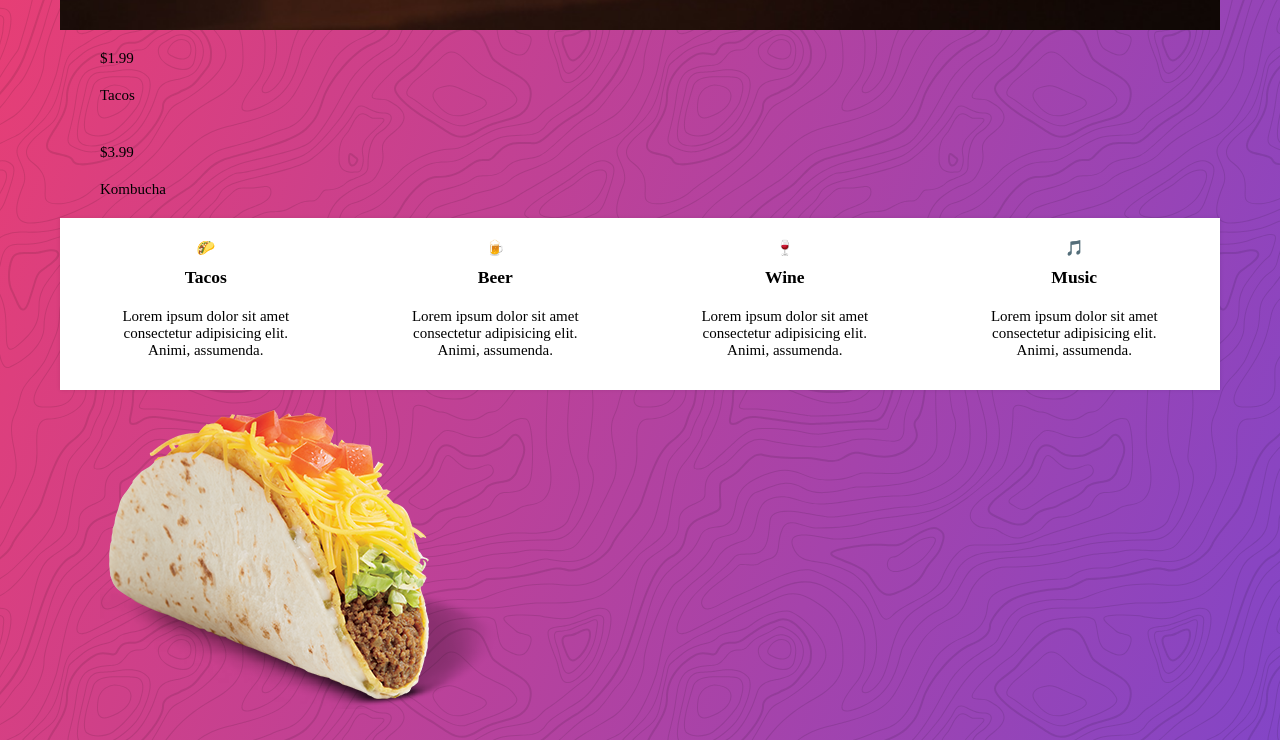
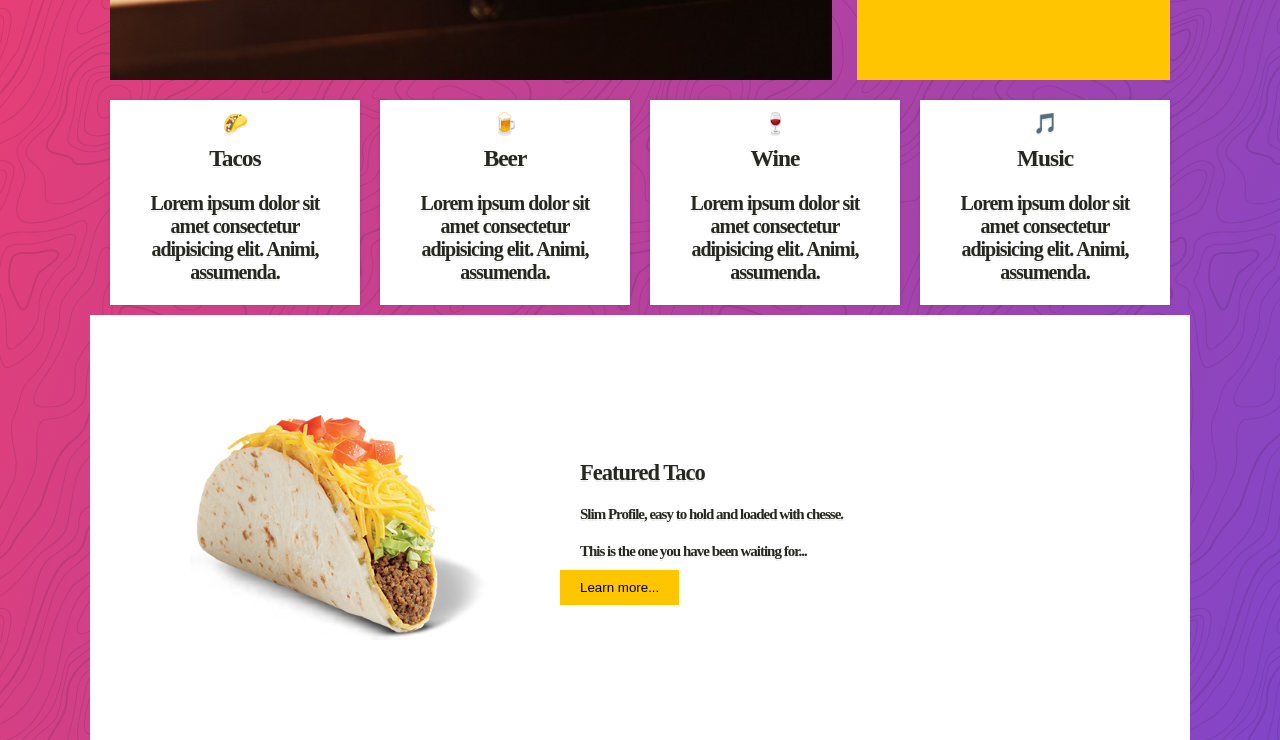
Before and after one commit to Abat01/Restaurant_page, a plain HTML site: page index.html in a window 1280 px wide. Shown: the part 800-1540 px from the top of the page. Drawn offline with Linux system fonts and the light colour scheme; files whose address does not match are found by name.

Commit message:
initial_first.html

```diff
--- a/index.html
+++ b/index.html
@@ -8,10 +8,7 @@
     <style>
 /* MAIN BACKGROUND */
 
-        body {
-            background-image: url(/Users/abatannamammedova/Desktop/html_new/topography.svg), linear-gradient(110deg, #f93d66, #6d47d9);
 
-        }
 /* MENU */
         *{
             padding: 10px 20px;
@@ -52,6 +49,90 @@
             text-align: left;
             background: #ffc600;
         }
+        .top{
+
+    display: grid;
+    grid-gap: 25px;
+    grid-template-areas: "hero hero box1"
+        "hero hero box2";
+
+        }
+        .price{
+
+font-size: 60px;
+font-weight: 300;
+box-sizing: inherit;
+}
+        .box1 {
+    grid-area: box1;
+
+        }
+        .box1{
+
+    background: var(--yellow);
+    display: grid;
+    align-items: center;
+    justify-items: center;
+    align-content: center;
+
+
+        }
+
+        :root {
+    --yellow: #ffc600;
+    --black: #272722;
+        }
+
+
+    html {
+     box-sizing: border-box;
+     font-weight: 900;
+     font-size: 10px;
+     color: var(--black);
+     text-shadow: 0 2px 0 rgba(0, 0, 0, 0,0.7);
+}
+
+        .box2 {
+    grid-area: box2;
+
+        }
+        .box2{
+
+    background: var(--yellow);
+    display: grid;
+    align-items: center;
+    justify-items: center;
+    align-content: center;
+
+
+        }
+
+        :root {
+    --yellow: #ffc600;
+    --black: #272722;
+        }
+
+
+    html {
+     box-sizing: border-box;
+     font-weight: 900;
+     font-size: 10px;
+     color: var(--black);
+     text-shadow: 0 2px 0 rgba(0, 0, 0, 0,0.7);
+}
+
+body {
+    font-size: 20px;
+    background-image: linear-gradient(110deg, #f93d66,#6d47d9 );
+    min-height: calc(100vh - 100px);
+    margin: 50px;
+    background-attachment: fixed;
+    letter-spacing: -1px;
+     background-image: url(/Users/abatannamammedova/Desktop/html_new/topography.svg), linear-gradient(110deg, #f93d66, #6d47d9);
+
+        }
+
+
 /* Top Box class */
 
         .hero{
@@ -85,47 +166,28 @@
             column-gap: 20px;
             box-sizing: inherit;
             grid-template-columns: repeat(auto-fit, minmax(200px,1fr));
+        }
 
+            body {
+    font-size: 15px;
+}
+html {
+    box-sizing: border-box;
+    font-weight: 900;
+    font-size: 10px;
+    color: var(--black);
+    text-shadow: 0 2px 0 rgb(0 0 0 / 7%);
+}
+.feature {
+    box-sizing: inherit;
     background: white;
-            background-repeat-x: initial;
-             background-repeat-y: initial;
-             background-image: initial;
-             background-position-x: initial;
-             background-position-y: initial;
-             background-size: initial;
-            background-attachment: initial;
-            background-origin: initial;
-            background-clip: initial;
+    padding: 10px;
+    font-size: 20px;
+    border: 1px solid white;
+    text-align: center;
+    box-shadow: 0 0 4px rgb(0 0 0 / 10%);
+}
 
-            padding: 10px;
-            padding-top: 10px;
-            padding-right: 10px;
-            padding-bottom: 10px;
-            padding-left: 10px;
-
-            border: 1px solid white;
-            border-top-width: 1px;
-            border-right-width: 1px;
-            border-bottom-width: 1px;
-            border-left-width: 1px;
-            border-right-style: solid;
-            border-bottom-style:solid;
-            border-left-style: solid;
-            border-top-color: white;
-            border-right-color: white;
-            border-bottom-color: white;
-            border-left-color: white;
-            border-image-source: initial;
-            border-image-slice: initial;
-            border-image-width: initial;
-            border-image-outset: initial;
-            border-image-repeat: initial;
-
-
-            text-align:center;
-            box-shadow: 0 0 4px rgb(0 0 0 / 10%);
-            box-sizing: inherit;
-        }
         div{
             display: block;
         }
@@ -140,7 +202,57 @@
 
             }
             img{overflow-clip-margin: content-box;
-            overflow: clip; }
+            overflow: clip;
+        }
+
+.information{
+
+    box-sizing: inherit;
+    background: white;
+    padding: 50px;
+    display: grid;
+    grid-template-columns: 400px 1fr;
+    align-items: center;
+}
+body {
+    font-size: 15px;
+}
+button {
+    background: #ffc600;
+    border: 0;
+    padding: 10px 20px;
+}
+  /* INFO GALLERY EDITING*/
+  .info_gallery {
+  display: grid;
+  grid-gap: 20px;
+  grid-template-columns: repeat(auto-fit, minmax(200px, 1fr));
+
+}
+.info_gallery img {
+  box-sizing: 15px
+  ;
+}
+.info_gallery h2 {
+  grid-column: 1 / -1;
+  display: grid;
+  grid-template-columns: 1fr auto 1fr;
+  grid-gap: 20px;
+  align-items: center;
+}
+.info_gallery h2:before, .info_gallery h2:after {
+  display: block;
+  content: '';
+  height: 10px;
+  background: linear-gradient(to var(--direction, left), var(--yellow), transparent);
+}
+
+.info_gallery h2:after {
+  --direction: right;
+}
+
+
+
 
     </style>
 </head>
@@ -162,14 +274,16 @@
             <h1>Terry's Taco Joint</h1>
             <p>Pretty Good Tacos!</p>
         </header>
-        <div class="box box1">
+    <div class="box1">
     <p class="price">$1.99</p>
     <p>Tacos</p>
     </div>
-        <div class="box box2">
+    <div class="box2">
         <p class="price">$3.99</p>
         <p>Kombucha</p>
     </div>
+</div>
+
         <section class="features">
             <div class="feature">
               <span class="icon">🌮</span>
@@ -194,7 +308,6 @@
           </section>
  <section class="information">
             <img src="/Users/abatannamammedova/Desktop/html_new/queso-taco.png" alt="Delicouse Taco" class="information">
-        </section>
     <div class="details">
         <h2>Featured Taco</h2>
         <p>Slim Profile, easy to hold and loaded with chesse.</p>
@@ -202,8 +315,10 @@
         <button>Learn more...</button>
     </div>
 </section>
- <section class="random_pic">
+
+<section class="info_gallery">
     <h2>Instant Grams</h2>
+
 <img src="/Users/abatannamammedova/Desktop/html_new/RP.jpeg" alt="">
 <img src="/Users/abatannamammedova/Desktop/html_new/RP2.jpeg"alt="">
 <img src="/Users/abatannamammedova/Desktop/html_new/RP3.jpeg" alt="">
```
Lines whose indentation alone changed are shown as unchanged.
